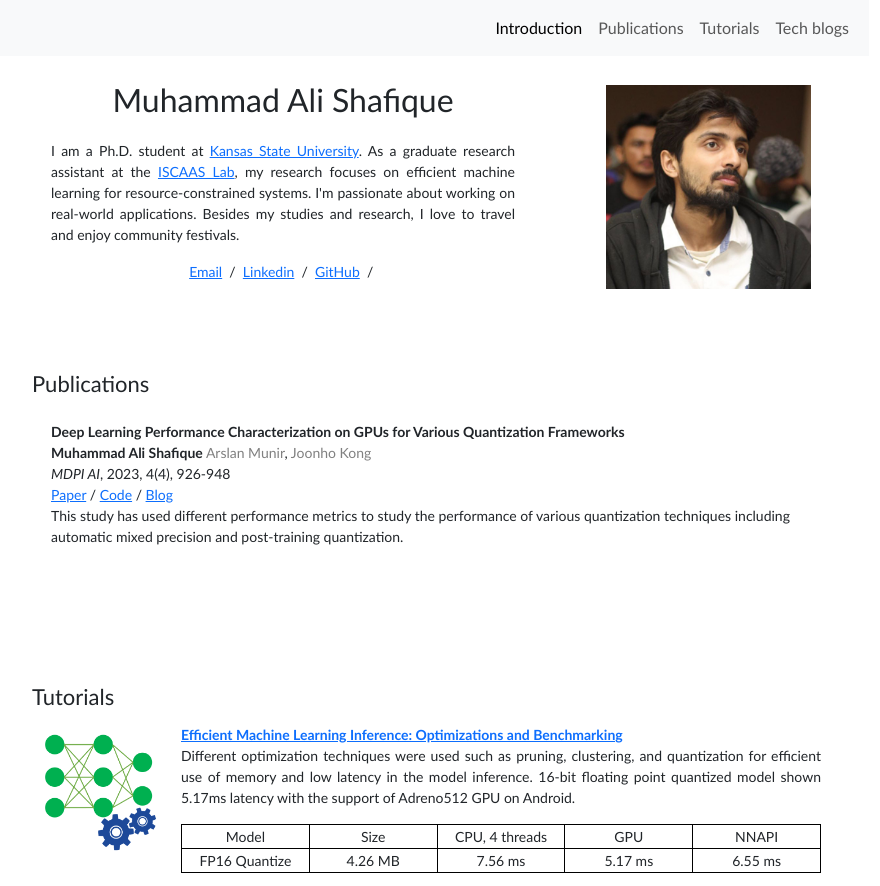
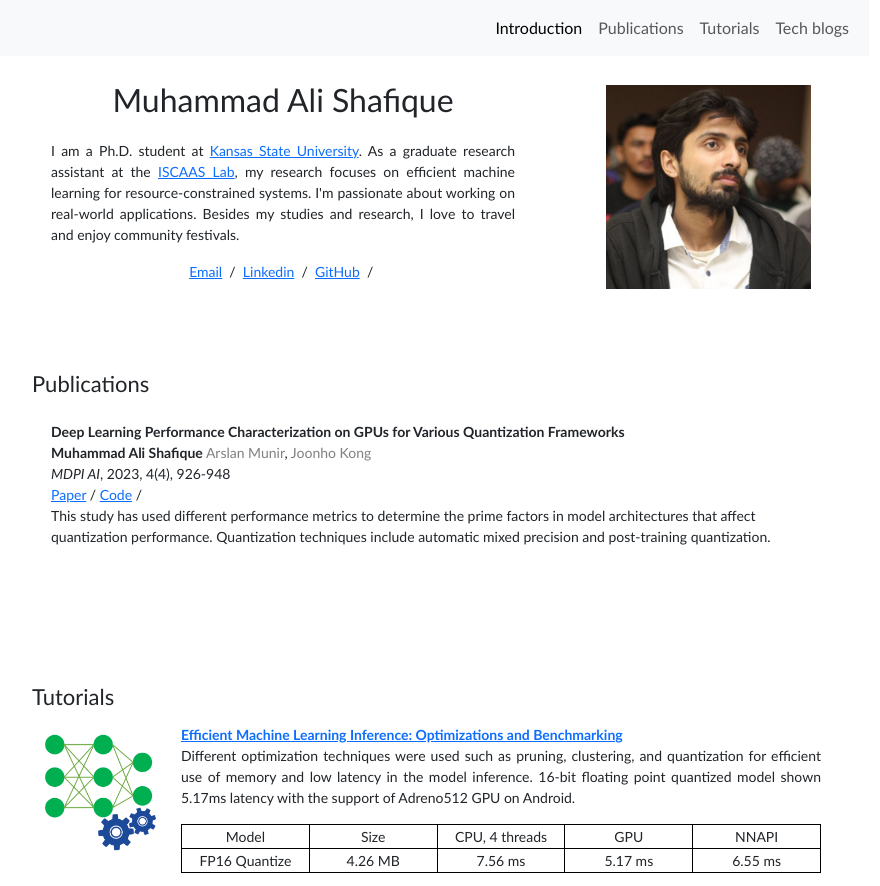
Before and after one commit to talhazaidi13/talhazaidi13.github.io, a plain HTML site: page index.html in a window 1280 px wide. Shown: the top 886 px of the page, without its empty margins (209-1089 px from the left). Drawn offline with nearby package versions, Linux system fonts and the light colour scheme.

Commit message:
Update index.html

```diff
--- a/index.html
+++ b/index.html
@@ -260,11 +260,11 @@
               <a href="https://www.mdpi.com/2673-2688/4/4/47" target="_blank">Paper</a>
         /
               <a href="https://github.com/alishafique3/Deep_Learning_Performance_Characterization_for_Quantization_Frameworks" target="_blank">Code</a>
-        /
-              <a href="https://github.com/alishafique3/Deep_Learning_Performance_Characterization_for_Quantization_Frameworks/blob/main/README.md" target="_blank">Blog</a>
+         /
+           <!--   <a href="https://github.com/alishafique3/Deep_Learning_Performance_Characterization_for_Quantization_Frameworks/blob/main/README.md" target="_blank">Blog</a> -->
 
               <p>
-                This study has used different performance metrics to study the performance of various quantization techniques including automatic mixed precision and post-training quantization.</p>
+                This study has used different performance metrics to determine the prime factors in model architectures that affect quantization performance. Quantization techniques include automatic mixed precision and post-training quantization.</p>
             </td>
           </tr>
 
```
